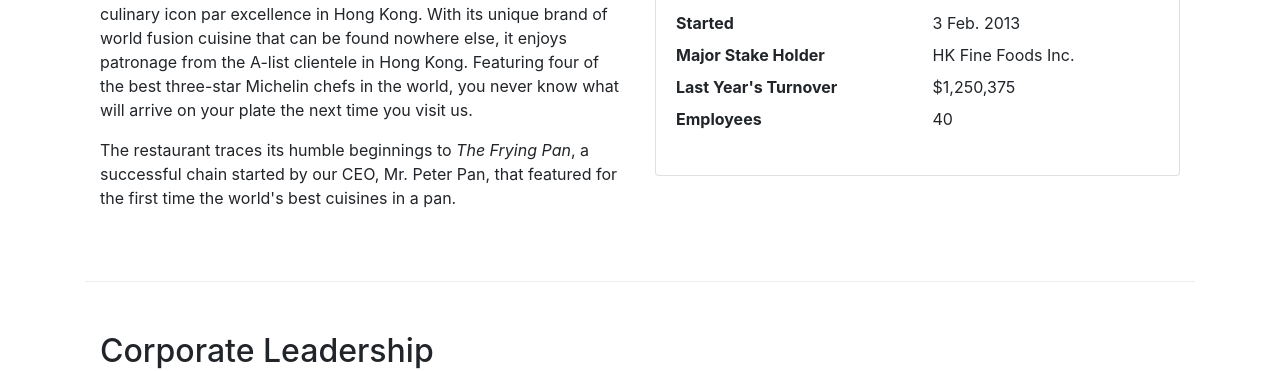
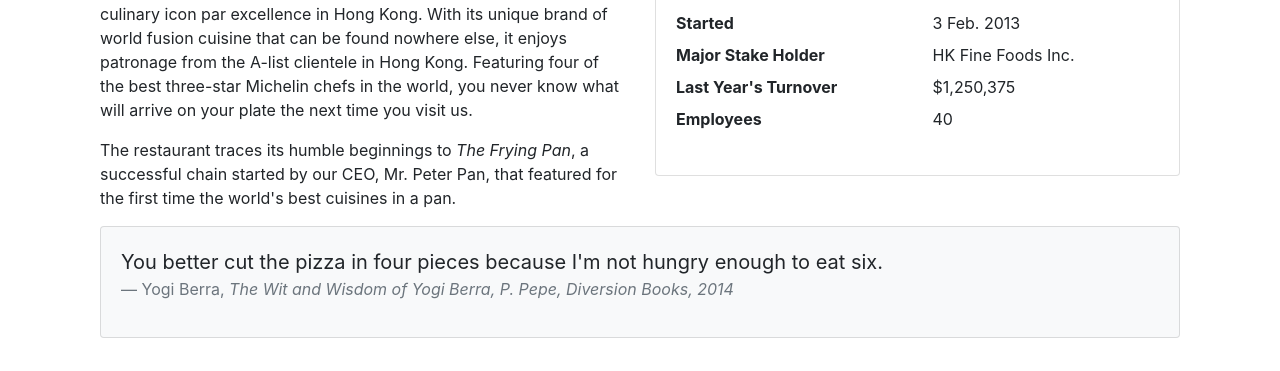
Before and after one commit to kaustubh87/Sample-Website-using-Bootstrap-4, a website: page aboutus.html in a window 1280 px wide. Shown: the part 583-954 px from the top of the page. Drawn offline with nearby package versions, Linux system fonts and the light colour scheme.

Commit message:
Added blockquotes

```diff
--- a/aboutus.html
+++ b/aboutus.html
@@ -81,6 +81,20 @@
                             <dd class="col-6">40</dd>
                         </dl>
                     </div>
+                </div>
+            </div>
+            <div class="col-12">
+                <div class="card card-body bg-light">
+                    <blockquote class="blockquote">
+                        <p class="mb-0">You better cut the pizza in four pieces
+                            because I'm not hungry enough to eat six.
+                        </p>
+                        <footer class="blockquote-footer">Yogi Berra,
+                            <cite title="Source Title">The Wit and Wisdom of Yogi Berra, P. Pepe,
+                                Diversion Books, 2014
+                            </cite>
+                        </footer>
+                    </blockquote>
                 </div>
             </div>
         </div>
```
